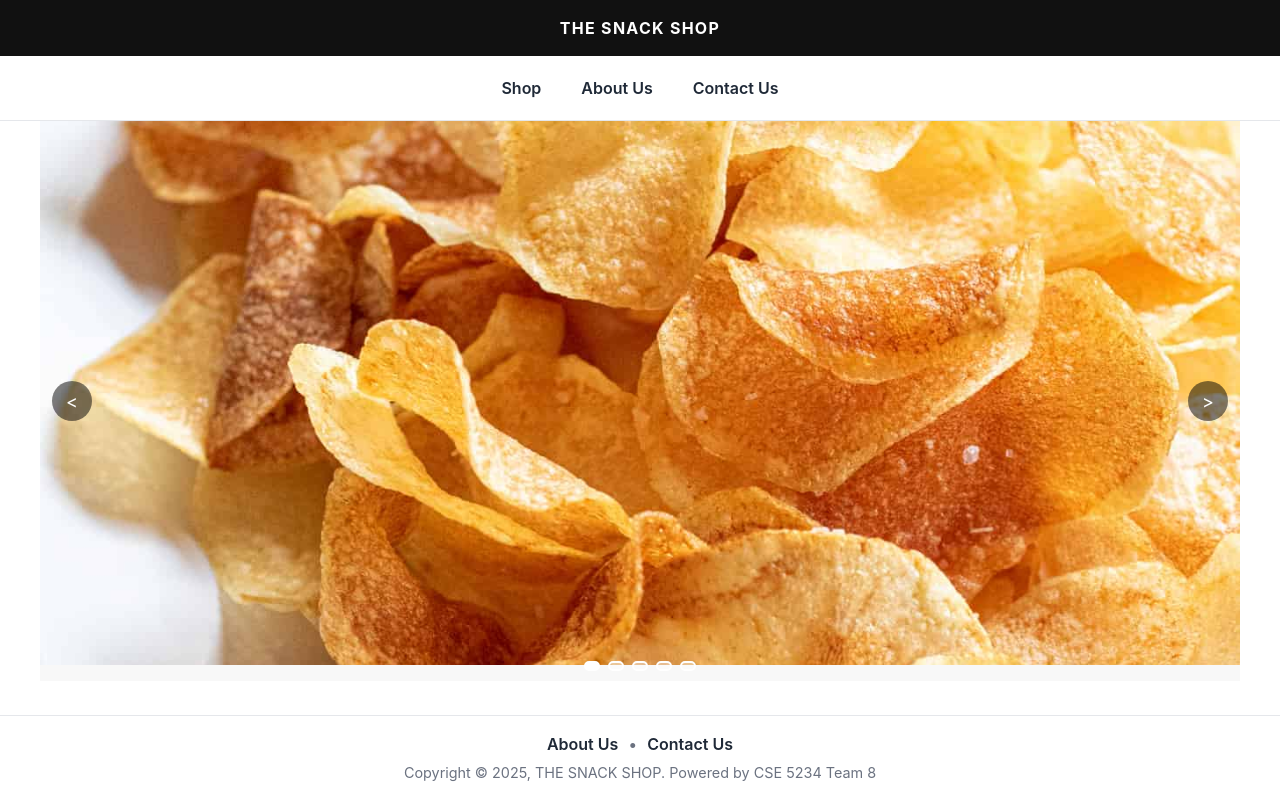
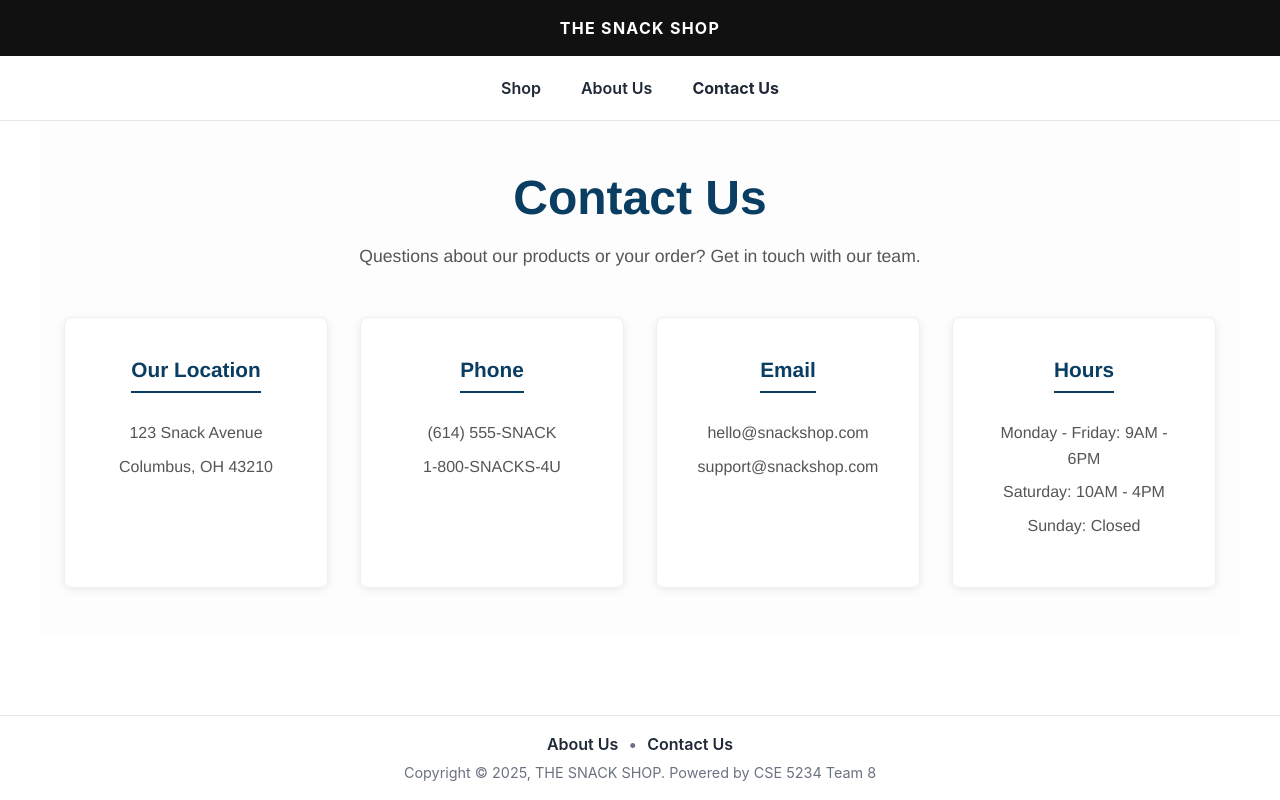
Before and after one commit to CSE-5234/E-Commerce, a React (Create React App) app: page /contact in a window 1280 px wide. Before the commit this address led to /. Built offline with nearby package versions, Linux system fonts and the light colour scheme.

Commit message:
Implemented Contact page

```diff
--- a/src/App.js
+++ b/src/App.js
@@ -19,6 +19,7 @@ import Footer from "./components/footer";
 import Home from "./components/home";
 import AboutUs from "./components/AboutUs"; // ← added
 import "./styles.css";
+import ContactUs from "./components/ContactUs";
 
 function App() {
   return (
@@ -32,6 +33,7 @@ function App() {
             {/* Home page with carousel */}
             <Route path="/" element={<Home />} />
             <Route path="/about" element={<AboutUs />} /> {/* ← added */}
+            <Route path="/contact" element={<ContactUs/>} />
 
             {/* Existing Lab 5 purchase flow */}
             <Route path="/purchase" element={<Purchase />} />
--- /dev/null
+++ b/src/components/ContactUs.js
@@ -0,0 +1,44 @@
+import "./contactUs.css";
+
+function ContactUs() {
+  return (
+    <div className="contact-container">
+      <section className="contact-intro">
+        <h1>Contact Us</h1>
+        <p>
+          Questions about our products or your order? Get in touch with our
+          team.
+        </p>
+      </section>
+
+      <div className="contact-info-grid">
+        <div className="info-card">
+          <h3>Our Location</h3>
+          <p>123 Snack Avenue</p>
+          <p>Columbus, OH 43210</p>
+        </div>
+
+        <div className="info-card">
+          <h3>Phone</h3>
+          <p>(614) 555-SNACK</p>
+          <p>1-800-SNACKS-4U</p>
+        </div>
+
+        <div className="info-card">
+          <h3>Email</h3>
+          <p>hello@snackshop.com</p>
+          <p>support@snackshop.com</p>
+        </div>
+
+        <div className="info-card">
+          <h3>Hours</h3>
+          <p>Monday - Friday: 9AM - 6PM</p>
+          <p>Saturday: 10AM - 4PM</p>
+          <p>Sunday: Closed</p>
+        </div>
+      </div>
+    </div>
+  );
+}
+
+export default ContactUs;
--- /dev/null
+++ b/src/components/contactUs.css
@@ -0,0 +1,79 @@
+/* ---------- Container ---------- */
+.contact-container {
+  max-width: 1200px;
+  margin: 0 auto;
+  padding: 3rem 1.5rem;
+  font-family: "Helvetica Neue", Arial, sans-serif;
+  color: #333;
+  background-color: #fdfdfd;
+  min-height: 60vh;
+}
+
+/* ---------- Page Header ---------- */
+.contact-intro h1 {
+  font-size: 3rem;
+  font-weight: 700;
+  color: #0a3d62;
+  text-align: center;
+  margin-bottom: 1rem;
+}
+
+.contact-intro p {
+  text-align: center;
+  max-width: 700px;
+  margin: 0 auto 3rem;
+  font-size: 1.1rem;
+  color: #555;
+}
+
+/* ---------- Info Cards Grid ---------- */
+.contact-info-grid {
+  display: grid;
+  grid-template-columns: repeat(auto-fit, minmax(250px, 1fr));
+  gap: 2rem;
+  margin-top: 3rem;
+}
+
+.info-card {
+  background-color: #ffffff;
+  padding: 2.5rem 2rem;
+  border-radius: 8px;
+  box-shadow: 0 2px 8px rgba(0, 0, 0, 0.08);
+  text-align: center;
+  transition: transform 0.3s ease, box-shadow 0.3s ease;
+  border: 1px solid #f0f0f0;
+}
+
+.info-card:hover {
+  transform: translateY(-3px);
+  box-shadow: 0 4px 12px rgba(0, 0, 0, 0.12);
+}
+
+.info-card h3 {
+  color: #0a3d62;
+  font-size: 1.3rem;
+  font-weight: 600;
+  margin-bottom: 1.2rem;
+  border-bottom: 2px solid #0a3d62;
+  padding-bottom: 0.5rem;
+  display: inline-block;
+}
+
+.info-card p {
+  margin: 0.5rem 0;
+  color: #555;
+  font-size: 1rem;
+  line-height: 1.6;
+}
+
+/* ---------- Responsive ---------- */
+@media (max-width: 768px) {
+  .contact-intro h1 {
+    font-size: 2.2rem;
+  }
+
+  .contact-info-grid {
+    grid-template-columns: 1fr;
+    gap: 1.5rem;
+  }
+}
```
